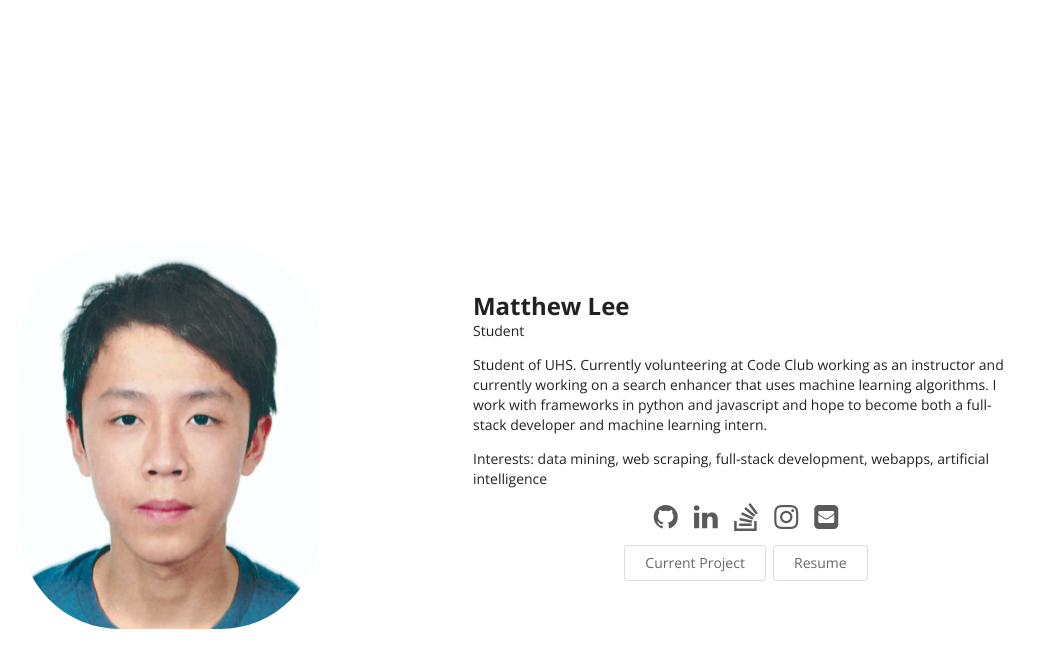
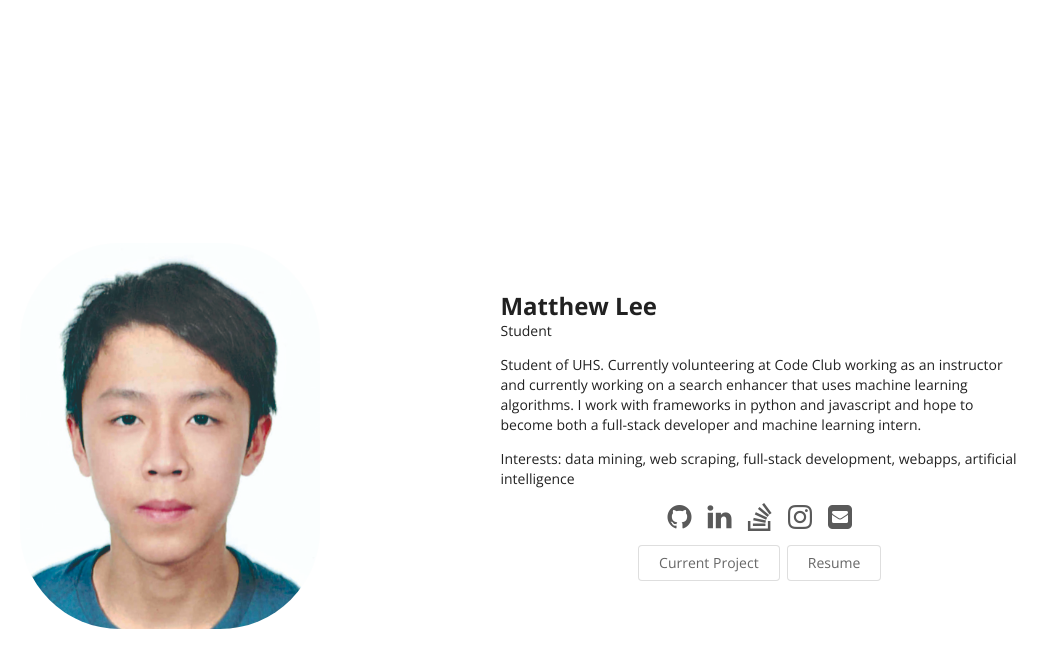
Before and after one commit to KureYv/matthewl.xyz, a Jekyll site: the page built from index.html, in a window 1280 px wide. Shown: the top 668 px of the page, without its empty margins (181-1228 px from the left). Built offline with Jekyll 4.4.1, drawn with Linux system fonts in a browser that asks for light colours.

Commit message:
Update custom.css

```diff
--- a/css/custom.css
+++ b/css/custom.css
@@ -14,8 +14,12 @@ h2:hover{
 }
 p{
     transition:0.4s;
-    cursor:default
+    cursor:default;
+    padding-left:5%;
 }
+h2{
+    padding-left:5%;
+  }
 .pcl:hover{
     transform:scale(1.06);
     background:grey;
```
